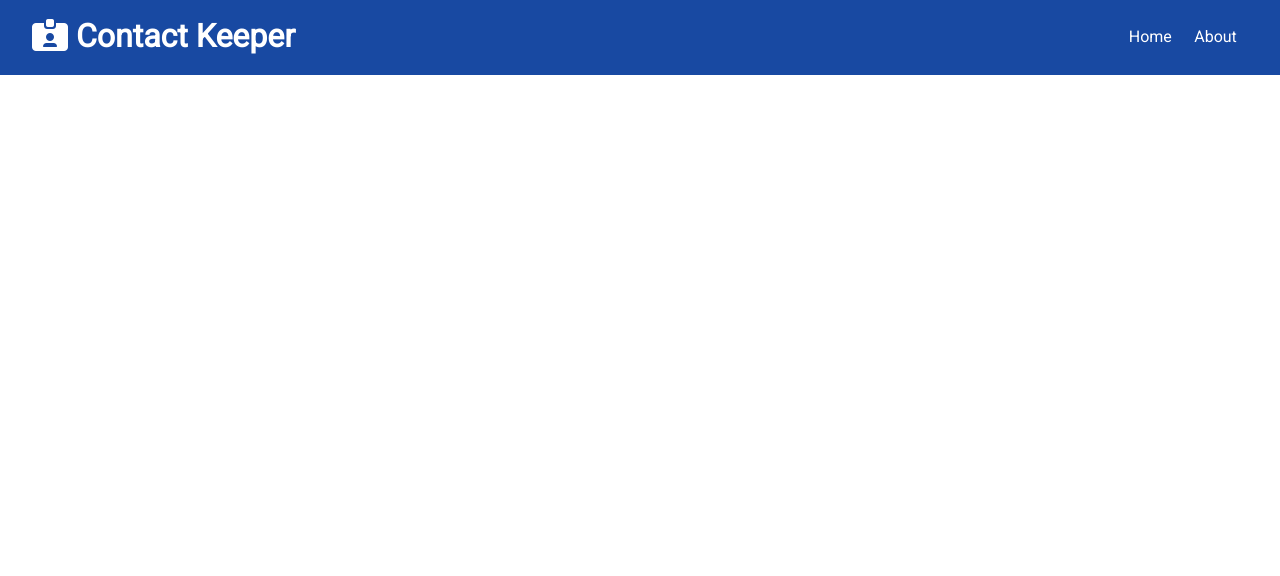
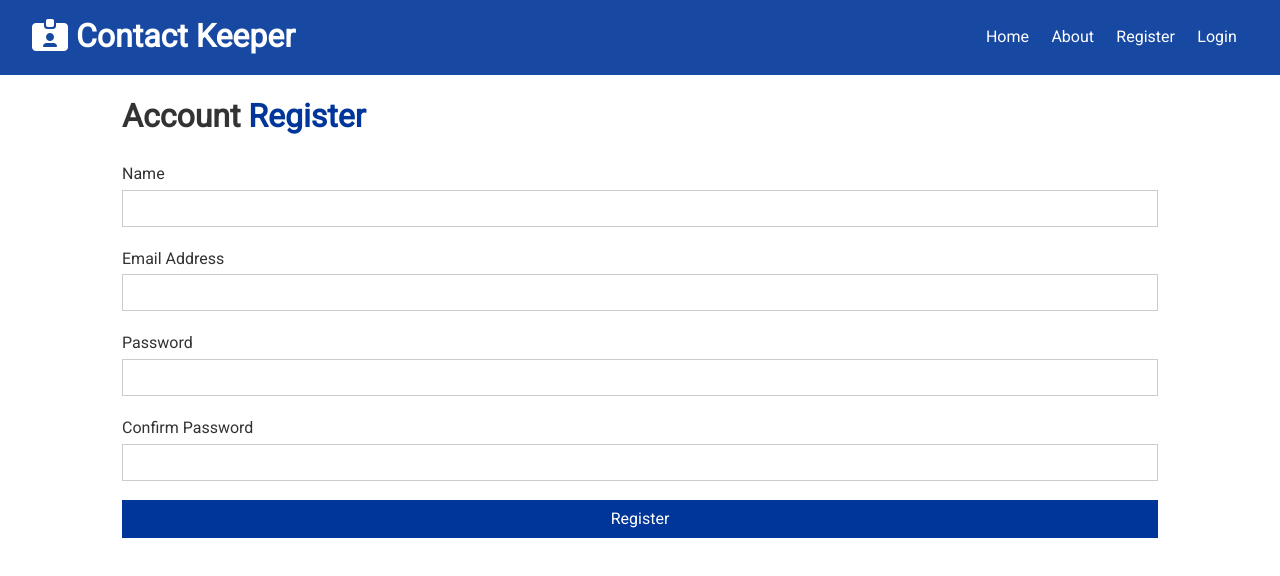
Before and after one commit to Messinias1/Contact-Keeper, a React (Create React App) app in the folder client/: page /register in a window 1280 px wide. Shown: the top 576 px of the page. Built offline with nearby package versions, Linux system fonts and the light colour scheme.

Commit message:
alert auth and register created

```diff
--- a/client/src/App.js
+++ b/client/src/App.js
@@ -3,26 +3,35 @@
 import Navbar from "./components/layout/Navbar";
 import Home from "./components/pages/Home";
 import About from "./components/pages/About";
+import Register from "./components/auth/Register";
+import Login from "./components/auth/Login";
+import Alerts from "./components/layout/Alerts";
 
 import ContactState from "./context/contact/ContactState";
 import AuthState from "./context/auth/AuthState";
+import AlertState from "./context/alert/AlertState";
 import "./App.css";
 
 const App = () => {
   return (
     <AuthState>
       <ContactState>
+        <AlertState>
           <Router>
-          <Fragment className="App">
+            <Fragment>
               <Navbar />
               <div className="container">
+                <Alerts />
                 <Switch>
                   <Route exact path="/" component={Home} />
                   <Route exact path="/about" component={About} />
+                  <Route exact path="/register" component={Register} />
+                  <Route exact path="/login" component={Login} />
                 </Switch>
               </div>
             </Fragment>
           </Router>
+        </AlertState>
       </ContactState>
     </AuthState>
   );
--- /dev/null
+++ b/client/src/components/auth/Login.js
@@ -0,0 +1,44 @@
+import React, { useState } from "react";
+
+const Login = () => {
+  const [user, setUser] = useState({
+    email: "",
+    password: ""
+  });
+
+  const { email, password } = user;
+
+  const onChange = e => setUser({ ...user, [e.target.name]: e.target.value });
+
+  const onSubmit = e => {
+    e.preventDefault();
+    console.log("Login Submit");
+  };
+
+  return (
+    <div className="form-conatainer">
+      <h1>
+        Account <span className="text-primary">Login</span>
+      </h1>
+      <form onSubmit={onSubmit}>
+        <div className="form-group">
+          <label htmlFor="email">Email Address</label>
+          <input type="text" email="email" value={email} onChange={onChange} />
+        </div>
+      </form>
+      <form>
+        <div className="form-group">
+          <label htmlFor="password">Password</label>
+          <input
+            type="text"
+            password="password"
+            value={password}
+            onChange={onChange}
+          />
+        </div>
+      </form>
+    </div>
+  );
+};
+
+export default Login;
--- /dev/null
+++ b/client/src/components/auth/Register.js
@@ -0,0 +1,95 @@
+import React, { useState, useContext } from "react";
+import AlertContext from "../../context/alert/alertContext";
+
+const Register = () => {
+  const alertContext = useContext(AlertContext);
+
+  const { setAlert } = alertContext;
+
+  const [user, setUser] = useState({
+    name: "",
+    email: "",
+    password: "",
+    password2: ""
+  });
+
+  const { name, email, password, password2 } = user;
+
+  const onChange = e => setUser({ ...user, [e.target.name]: e.target.value });
+
+  const onSubmit = e => {
+    e.preventDefault();
+    if (name === "" || email === "" || password === "") {
+      setAlert("Please enter all fields", "danger");
+    } else if (password !== password2) {
+      setAlert("Passwords do not match", "danger");
+    } else {
+      console.log("Register Submit");
+    }
+  };
+
+  return (
+    <div className="form-conatainer">
+      <h1>
+        Account <span className="text-primary">Register</span>
+      </h1>
+      <form onSubmit={onSubmit}>
+        <div className="form-group">
+          <label htmlFor="name">Name</label>
+          <input
+            type="text"
+            name="name"
+            value={name}
+            onChange={onChange}
+            required
+          />
+        </div>
+      </form>
+      <form>
+        <div className="form-group">
+          <label htmlFor="email">Email Address</label>
+          <input
+            type="text"
+            email="email"
+            value={email}
+            onChange={onChange}
+            required
+          />
+        </div>
+      </form>
+      <form>
+        <div className="form-group">
+          <label htmlFor="password">Password</label>
+          <input
+            type="text"
+            password="password"
+            value={password}
+            onChange={onChange}
+            required
+            minLength="6"
+          />
+        </div>
+      </form>
+      <form>
+        <div className="form-group">
+          <label htmlFor="password2">Confirm Password</label>
+          <input
+            type="text"
+            password2="password2"
+            value={password2}
+            onChange={onChange}
+            required
+            minLength="6"
+          />
+        </div>
+        <input
+          type="submit"
+          value="Register"
+          className="btn btn-primary btn-block"
+        />
+      </form>
+    </div>
+  );
+};
+
+export default Register;
--- /dev/null
+++ b/client/src/components/layout/Alerts.js
@@ -0,0 +1,17 @@
+import React, { useContext } from "react";
+import AlertContext from "../../context/alert/alertContext";
+
+const Alerts = () => {
+  const alertContext = useContext(AlertContext);
+
+  return (
+    alertContext.alerts.length > 0 &&
+    alertContext.alerts.map(alert => (
+      <div key={alert.id} className={`alert alert-${alert.type}`}>
+        <i className="fas fa-info-circle"></i> {alert.msg}
+      </div>
+    ))
+  );
+};
+
+export default Alerts;
--- a/client/src/components/layout/Navbar.js
+++ b/client/src/components/layout/Navbar.js
@@ -15,6 +15,12 @@
         <li>
           <Link to="/about">About</Link>
         </li>
+        <li>
+          <Link to="/register">Register</Link>
+        </li>
+        <li>
+          <Link to="/login">Login</Link>
+        </li>
       </ul>
     </div>
   );
--- /dev/null
+++ b/client/src/context/alert/AlertState.js
@@ -0,0 +1,35 @@
+import React, { useReducer } from "react";
+import uuid from "uuid";
+import AlertContext from "./alertContext";
+import alertReducer from "./alertReducer";
+import { SET_ALERT, REMOVE_ALERT } from "../types";
+
+const AlertState = props => {
+  const initialState = [];
+
+  const [state, dispatch] = useReducer(alertReducer, initialState);
+
+  // Set Alert
+  const setAlert = (msg, type, timeout = 5000) => {
+    const id = uuid.v4();
+    dispatch({
+      type: SET_ALERT,
+      payload: { msg, type, id }
+    });
+
+    setTimeout(() => dispatch({ type: REMOVE_ALERT, payload: id }), timeout);
+  };
+
+  return (
+    <AlertContext.Provider
+      value={{
+        alerts: state,
+        setAlert
+      }}
+    >
+      {props.children}
+    </AlertContext.Provider>
+  );
+};
+
+export default AlertState;
--- /dev/null
+++ b/client/src/context/alert/alertContext.js
@@ -0,0 +1,5 @@
+import { createContext } from "react";
+
+const alertContext = createContext();
+
+export default alertContext;
--- /dev/null
+++ b/client/src/context/alert/alertReducer.js
@@ -0,0 +1,12 @@
+import { SET_ALERT, REMOVE_ALERT } from "../types";
+
+export default (state, action) => {
+  switch (action.type) {
+    case SET_ALERT:
+      return [...state, action.payload];
+    case REMOVE_ALERT:
+      return state.filter(alert => alert.id !== action.payload);
+    default:
+      return state;
+  }
+};
```
Lines whose indentation alone changed are shown as unchanged.
